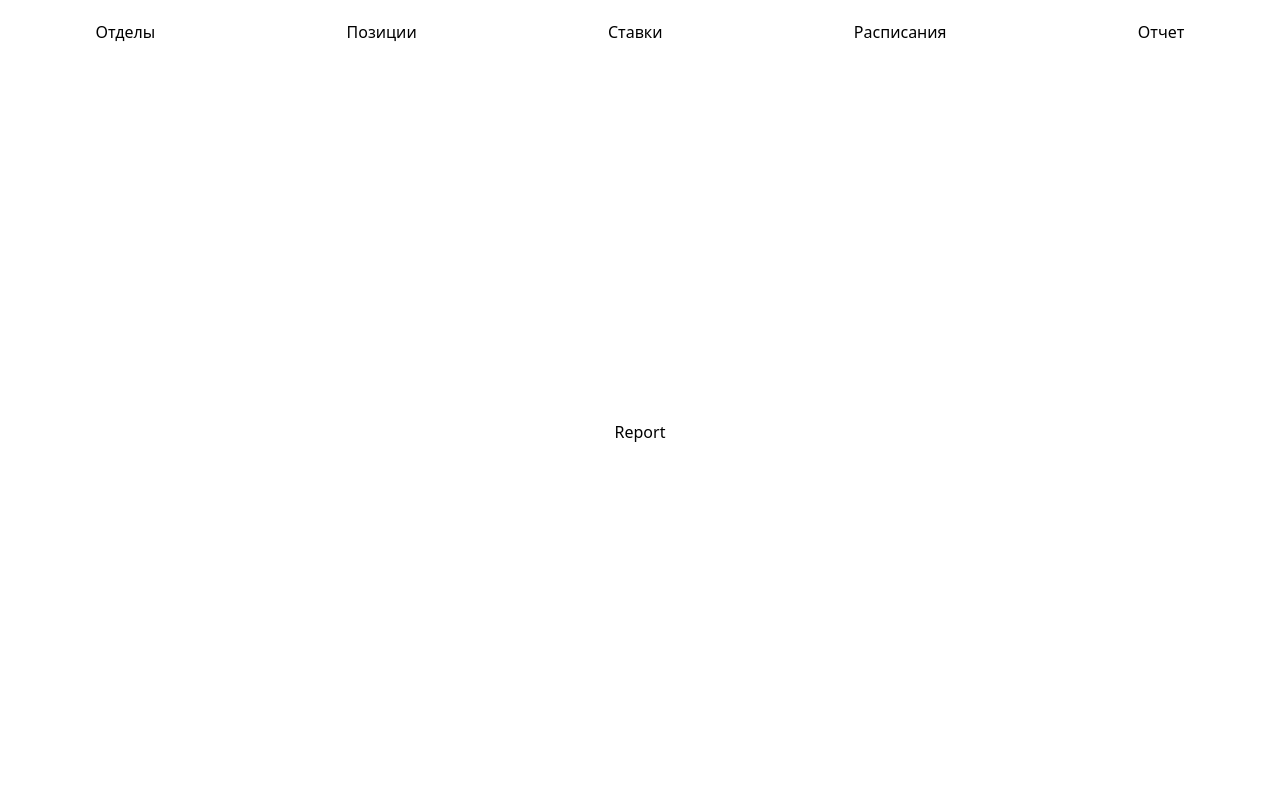
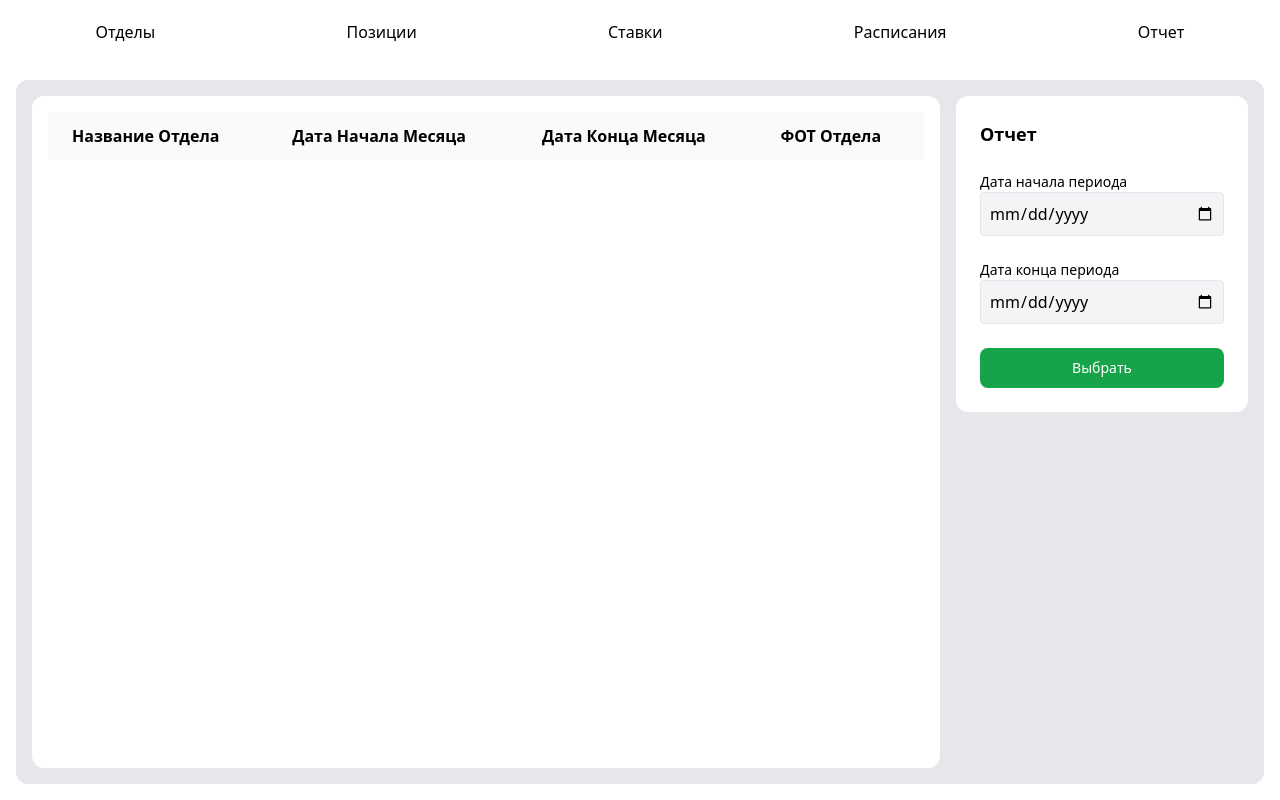
Before and after one commit to Klotske/management-frontend, a React (Vite) app: page /report in a window 1280 px wide. Built offline with nearby package versions, Linux system fonts and the light colour scheme.

Commit message:
Add report page

```diff
--- a/src/models.ts
+++ b/src/models.ts
@@ -26,4 +26,21 @@ interface ISchedule {
     quantity: number
 }
 
-export type { IPosition, IDepartment, IRate, ISchedule }
+interface IReport {
+    start: string,
+    end: string,
+    months: IReportMonth[]
+}
+
+interface IReportMonth {
+    start: string,
+    end: string,
+    departments: IReportDepartment[]
+}
+
+interface IReportDepartment {
+    department: IDepartment,
+    monthTotal: number
+}
+
+export type { IPosition, IDepartment, IRate, ISchedule, IReport, IReportMonth, IReportDepartment }
--- a/src/router.tsx
+++ b/src/router.tsx
@@ -1,9 +1,12 @@
 import { createBrowserRouter } from "react-router-dom"
+
 import DepartmentsPage from "./routes/departments"
 import Layout from "./routes/layout"
 import PositionsPage from "./routes/positions"
 import RatesPage from "./routes/rates"
+import ReportPage from "./routes/report"
 import SchedulesPage from "./routes/schedules"
+
 const Router = createBrowserRouter([
   {
     path: '/',
@@ -27,7 +30,7 @@ const Router = createBrowserRouter([
       },
       {
         path: 'report',
-        element: <div>Report</div>
+        element: <ReportPage />
       }
     ]
   }
--- /dev/null
+++ b/src/routes/report.tsx
@@ -0,0 +1,71 @@
+import { useEffect, useState } from "react";
+import { useForm } from "react-hook-form";
+import { IReport, IReportDepartment, IReportMonth } from "../models";
+
+interface ReportInput {
+    startDate: string,
+    endDate: string,
+}
+
+const ReportPage = () => {
+    const [report, setReport] = useState<IReport | null>(null);
+
+    const { register, handleSubmit } = useForm<ReportInput>()
+
+    const onSubmit = handleSubmit((data) => {
+        fetch(`api/report?startDate=${data.startDate}&endDate=${data.endDate}`)
+            .then((response) => {
+                if (!response.ok) return;
+                return response.json()
+            })
+            .then((rep: IReport) => setReport(rep))
+            .catch(err => console.log(err));
+    })
+
+    return (
+        <div className="w-full h-full grid grid-cols-4 grid-rows-1 gap-4 p-4 bg-gray-200 rounded-xl">
+            <div className="block p-4 col-span-3 row-end-auto bg-white rounded-xl overflow-y-auto">
+                <table className="w-full text-sm text-left rounded bg-gray-100">
+                    <thead className="text-base capitalize bg-gray-50 rounded-xl">
+                        <tr>
+                            <th scope="col" className="py-3 px-6">Название отдела</th>
+                            <th scope="col" className="py-3 px-6">Дата начала месяца</th>
+                            <th scope="col" className="py-3 px-6">Дата конца месяца</th>
+                            <th scope="col" className="py-3 px-6">ФОТ отдела</th>
+                        </tr>
+                    </thead>
+                    <tbody>
+                        {report?.months.map((repMonth: IReportMonth) => (
+                            repMonth.departments.map((repDepartment: IReportDepartment) => (
+                                <tr key={`m-${repMonth.start}-d-${repDepartment.department.id}`}>
+                                    <td className="py-4 px-6">{repDepartment.department.name}</td>
+                                    <td className="py-4 px-6">{repMonth.start}</td>
+                                    <td className="py-4 px-6">{repMonth.end}</td>
+                                    <td className="py-4 px-6">{repDepartment.monthTotal}</td>
+                                </tr>
+                            ))
+                        ))}
+                    </tbody>
+                </table>
+            </div>
+
+            <div className="flex bg-white rounded-xl p-4 h-fit max-h-full overflow-y-auto">
+                <form onSubmit={onSubmit} className="space-y-6 w-full h-full p-2">
+                    <h4 className="font-semibold text-lg">Отчет</h4>
+                    <div>
+                        <label className="block text-sm font-medium">Дата начала периода</label>
+                        <input type='date' className="bg-gray-100 border rounded block w-full p-2" {...register("startDate", {required: true})} required></input>
+                    </div>
+                    <div>
+                        <label className="block text-sm font-medium">Дата конца периода</label>
+                        <input type='date' className="bg-gray-100 border rounded block w-full p-2" {...register("endDate", {required: true})} required></input>
+                    </div>
+
+                    <button type="submit" className="w-full text-white bg-green-600 hover:bg-green-700 focus:ring-1 focus:outline-none focus:ring-green-300 font-medium rounded-lg text-sm px-5 py-2.5 text-center">Выбрать</button>
+                </form>
+            </div>
+        </div>
+    )
+}
+
+export default ReportPage
```
